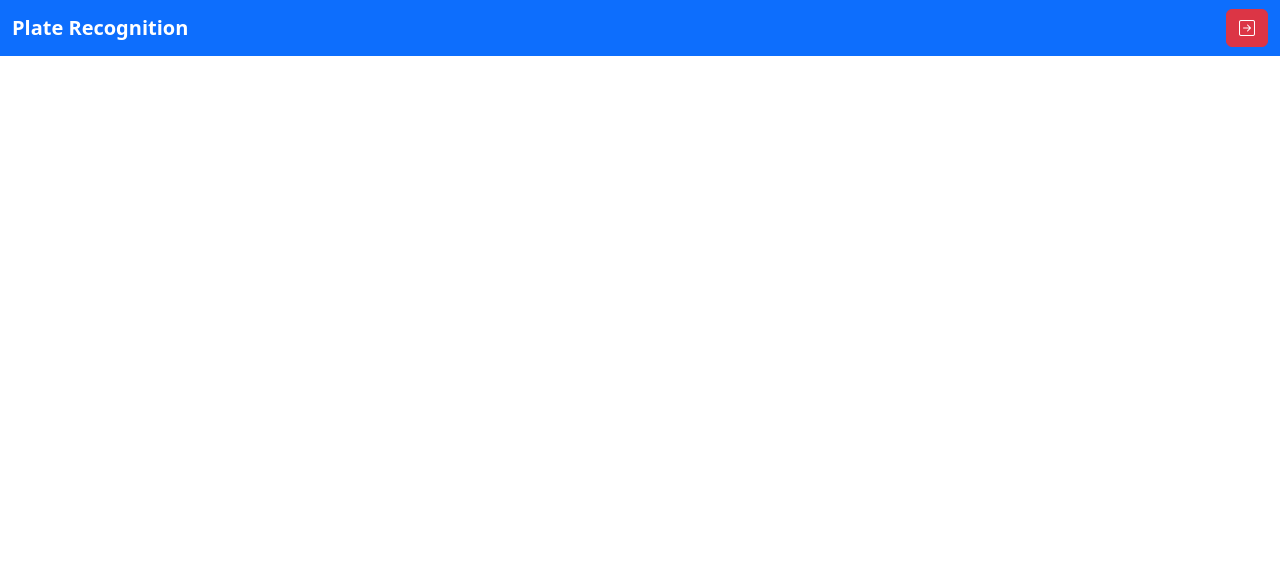
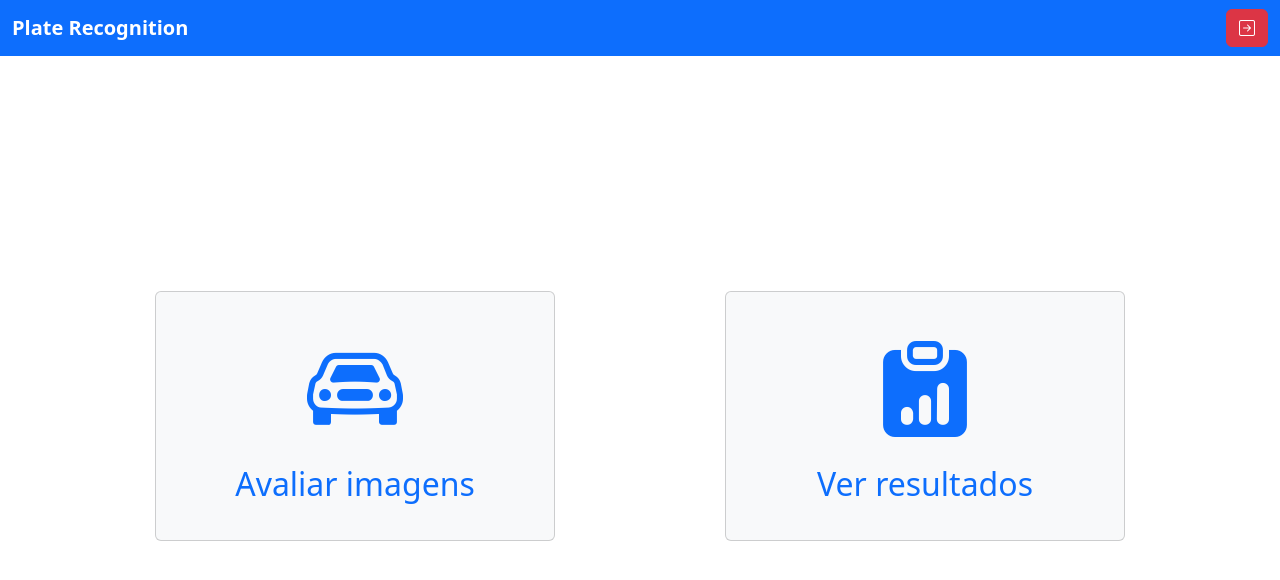
Before and after one commit to FrancielleSales/plate-recognition, a Vue app in the folder frontend/: page /inicio in a window 1280 px wide. Shown: the top 580 px of the page. Built offline with nearby package versions, Linux system fonts and the light colour scheme; sample sign-in values are in the browser's storage.

Commit message:
creates landing view

```diff
--- a/frontend/src/App.vue
+++ b/frontend/src/App.vue
@@ -8,4 +8,5 @@ import { RouterView } from 'vue-router'
 </template>
 
 <style scoped>
+
 </style>
--- a/frontend/src/components/CardCentered.vue
+++ b/frontend/src/components/CardCentered.vue
@@ -11,7 +11,7 @@ const props = defineProps({
 <template>
   <div>
     <div class="container vertical-center">
-      <div class="card mx-auto" style="width: 25rem">
+      <div class="card mx-auto bg-light" style="width: 25rem">
         <div class="card-body">
           <h3 class="card-title text-center">{{ cardName }}</h3>
           <slot name="body" />
--- /dev/null
+++ b/frontend/src/composables/useCheckSession.js
@@ -0,0 +1,9 @@
+export default function useCheckSession() {
+    const userSession = localStorage.getItem("user_id");
+
+    if (!userSession) {
+      return false;
+    }
+
+    return true;
+}
--- a/frontend/src/router/index.js
+++ b/frontend/src/router/index.js
@@ -1,8 +1,15 @@
 import { createRouter, createWebHistory } from "vue-router";
+import EvaluationView from "../views/EvaluationView.vue";
 import LandingView from "../views/LandingView.vue";
 import LoginView from "../views/LoginView.vue";
+import ResultsView from "../views/ResultsView.vue";
 
 const routes = [
+  {
+    path: "/avaliacao",
+    name: "evaluationView",
+    component: EvaluationView,
+  },
   {
     path: "/entrar",
     name: "login",
@@ -12,6 +19,11 @@ const routes = [
     path: "/inicio",
     name: "landingView",
     component: LandingView,
+  },
+  {
+    path: "/resultados",
+    name: "resultsView",
+    component: ResultsView,
   },
   {
     path: "/:pathMatch(.*)*",
--- /dev/null
+++ b/frontend/src/views/EvaluationView.vue
@@ -0,0 +1,28 @@
+<script setup>
+import { onMounted } from "vue";
+import { useRouter } from "vue-router";
+
+import useCheckSession from "../composables/useCheckSession.js";
+
+import NavBar from "@/components/NavBar.vue";
+
+// Instance variables
+const router = useRouter()
+
+// Component variables
+const isSessionExpired = !useCheckSession();
+
+// Check if session is valid
+onMounted(() => {
+  if (isSessionExpired) router.push("/entrar");
+});
+</script>
+
+<template>
+    <div>
+        <NavBar></NavBar>
+    </div>
+</template>
+
+<style scoped>
+</style>
--- a/frontend/src/views/LandingView.vue
+++ b/frontend/src/views/LandingView.vue
@@ -1,10 +1,80 @@
 <script setup>
+import { onMounted } from "vue";
+import { useRouter } from "vue-router";
+
+import useCheckSession from "../composables/useCheckSession.js";
+
+import CardCentered from "@/components/CardCentered.vue";
 import NavBar from "@/components/NavBar.vue";
 
+// Instance variables
+const router = useRouter()
+
+// Component variables
+const isSessionExpired = !useCheckSession();
+
+// Sends user to evaluation view
+const goEvaluate = () => {
+  router.push("/avaliacao");
+};
+
+// Sends user to results view
+const goResults = () => {
+  router.push("/resultados");
+};
+
+// Check if session is valid
+onMounted(() => {
+  if (isSessionExpired) router.push("/entrar");
+});
 </script>
 
 <template>
     <div>
         <NavBar current-page="/inicio"></NavBar>
+        <div class="container">
+          <div class="row">
+              <div class="col">
+                  <CardCentered>
+                      <template #body>
+                          <div class="text-center custom-color" @click="goEvaluate">
+                              <i class="bi bi-car-front custom-icon-size"></i>
+                              <p class="custom-font-size">Avaliar imagens</p>
+                          </div>
+                      </template>
+                  </CardCentered>
+              </div>
+              <div class="col">
+                  <CardCentered>
+                      <template #body >
+                          <div class="text-center custom-color" @click="goResults">
+                              <i class="bi bi-clipboard-data-fill custom-icon-size"></i>
+                              <p class="custom-font-size">Ver resultados</p>
+                          </div>
+                      </template>
+                  </CardCentered>
+              </div>
+          </div>
+        </div>
     </div>
 </template>
+
+<style scoped>
+.custom-color {
+  color: #0d6efd;
+}
+
+.custom-color:hover,
+.custom-color:focus,
+.custom-color:active {
+  color: #0b5ed7;
+}
+
+.custom-icon-size {
+  font-size: 6rem;
+}
+
+.custom-font-size {
+  font-size: 2rem;
+}
+</style>
--- /dev/null
+++ b/frontend/src/views/ResultsView.vue
@@ -0,0 +1,28 @@
+<script setup>
+import { onMounted } from "vue";
+import { useRouter } from "vue-router";
+
+import useCheckSession from "../composables/useCheckSession.js";
+
+import NavBar from "@/components/NavBar.vue";
+
+// Instance variables
+const router = useRouter()
+
+// Component variables
+const isSessionExpired = !useCheckSession();
+
+// Check if session is valid
+onMounted(() => {
+  if (isSessionExpired) router.push("/entrar");
+});
+</script>
+
+<template>
+    <div>
+        <NavBar></NavBar>
+    </div>
+</template>
+
+<style scoped>
+</style>
```
